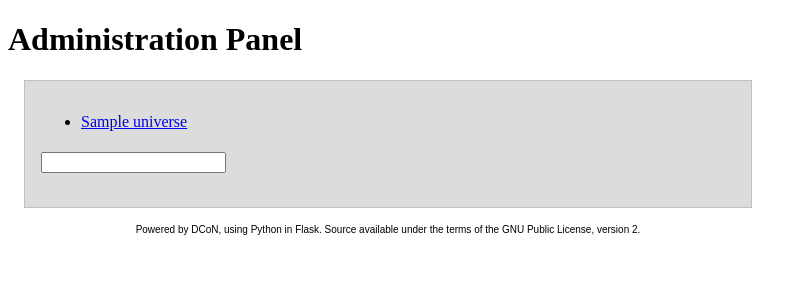
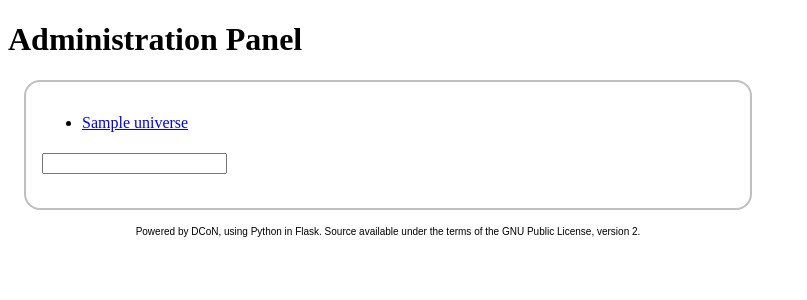
Before and after one commit to MostAwesomeDude/dcon, a Flask app: template newrem/templates/admin.html in a window 1280 px wide. Shown: the top 300 px of the page, without its empty margins (0-807 px from the left). Run offline with Flask 2, Linux system fonts and the light colour scheme; the template is opened without the code that fills it: most values are stand-ins (such as "Sample title", 1, 10 or a date in 2020); form fields are guessed from the names that the template uses; parts of the project's set-up code (start-up, migrations or seed data) failed here and were passed over; some libraries are stand-ins or nearby versions; some web fonts are replaced.

Commit message:
static: Unify div styling.

```diff
--- a/newrem/static/_mixins.scss
+++ b/newrem/static/_mixins.scss
@@ -3,3 +3,19 @@
     -moz-border-radius: $radius;
     -webkit-border-radius: $radius;
 }
+
+@mixin shaded-border($color) {
+    border: {
+        color: $color;
+        style: solid;
+        width: 2px;
+    }
+    background: {
+        color: lighten($color, 25%);
+    }
+}
+
+@mixin classy-div($color, $radius: 1em) {
+    @include corners($radius);
+    @include shaded-border($color);
+}
--- a/newrem/static/admin.css
+++ b/newrem/static/admin.css
@@ -1,7 +1,10 @@
 div.content {
+  border-radius: 1em;
+  -moz-border-radius: 1em;
+  -webkit-border-radius: 1em;
+  border-color: #bfbfbf;
+  border-style: solid;
+  border-width: 2px;
+  background-color: white;
   margin: 1em;
-  padding: 1em;
-  border-color: silver;
-  border-style: solid;
-  border-width: 1px;
-  background-color: gainsboro; }
+  padding: 1em; }
--- a/newrem/static/admin.scss
+++ b/newrem/static/admin.scss
@@ -1,12 +1,10 @@
+@import "mixins";
+
+$silver: hsl(0, 0%, 75%);
+
 div.content {
+    @include classy-div($silver);
+
     margin: 1em;
     padding: 1em;
-    border: {
-        color: silver;
-        style: solid;
-        width: 1px;
-    }
-    background: {
-        color: gainsboro;
-    }
 }
--- a/newrem/static/root.css
+++ b/newrem/static/root.css
@@ -20,15 +20,15 @@ div.body {
   border-radius: 25px;
   -moz-border-radius: 25px;
   -webkit-border-radius: 25px;
+  border-color: #4169e1;
+  border-style: solid;
+  border-width: 2px;
+  background-color: #b0c0f3;
   clear: left;
   position: relative;
   overflow: auto;
   padding: 20px;
-  margin-bottom: 5px;
-  border-color: royalblue;
-  border-style: solid;
-  border-width: 2px;
-  background-color: lavender; }
+  margin-bottom: 5px; }
   .newsentry h3 {
     background: ghostwhite;
     margin: 0px;
--- a/newrem/static/root.scss
+++ b/newrem/static/root.scss
@@ -1,4 +1,6 @@
 @import "mixins";
+
+$royalblue: hsl(225, 73%, 57%);
 
 div.body {
   width: 760px;
@@ -27,7 +29,7 @@ div.body {
 }
 
 .newsentry {
-    @include corners(25px);
+    @include classy-div($royalblue, 25px);
 
     clear: left;
     position: relative;
@@ -35,15 +37,6 @@ div.body {
 
     padding: 20px;
     margin-bottom: 5px;
-
-    border: {
-        color: royalblue;
-        style: solid;
-        width: 2px;
-    }
-    background: {
-        color: lavender;
-    }
 
     h3 {
         background: ghostwhite;
```
